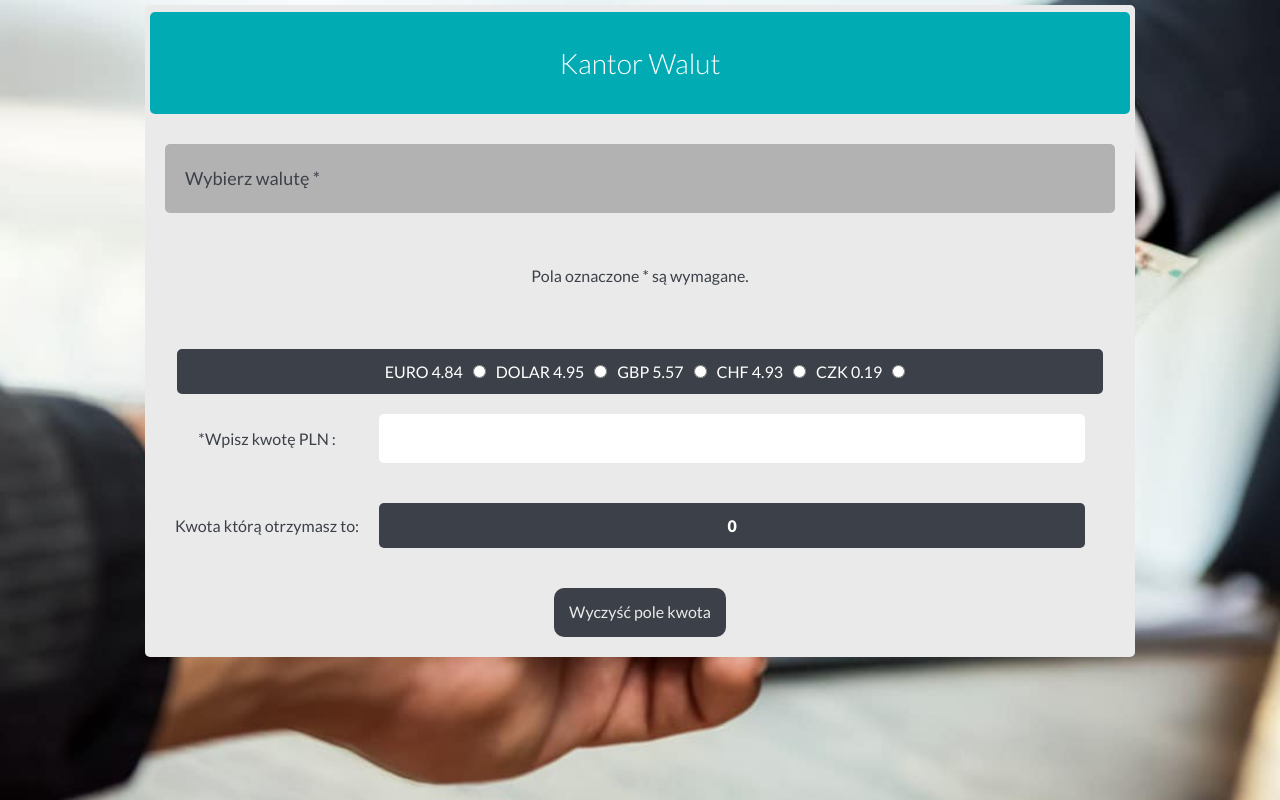
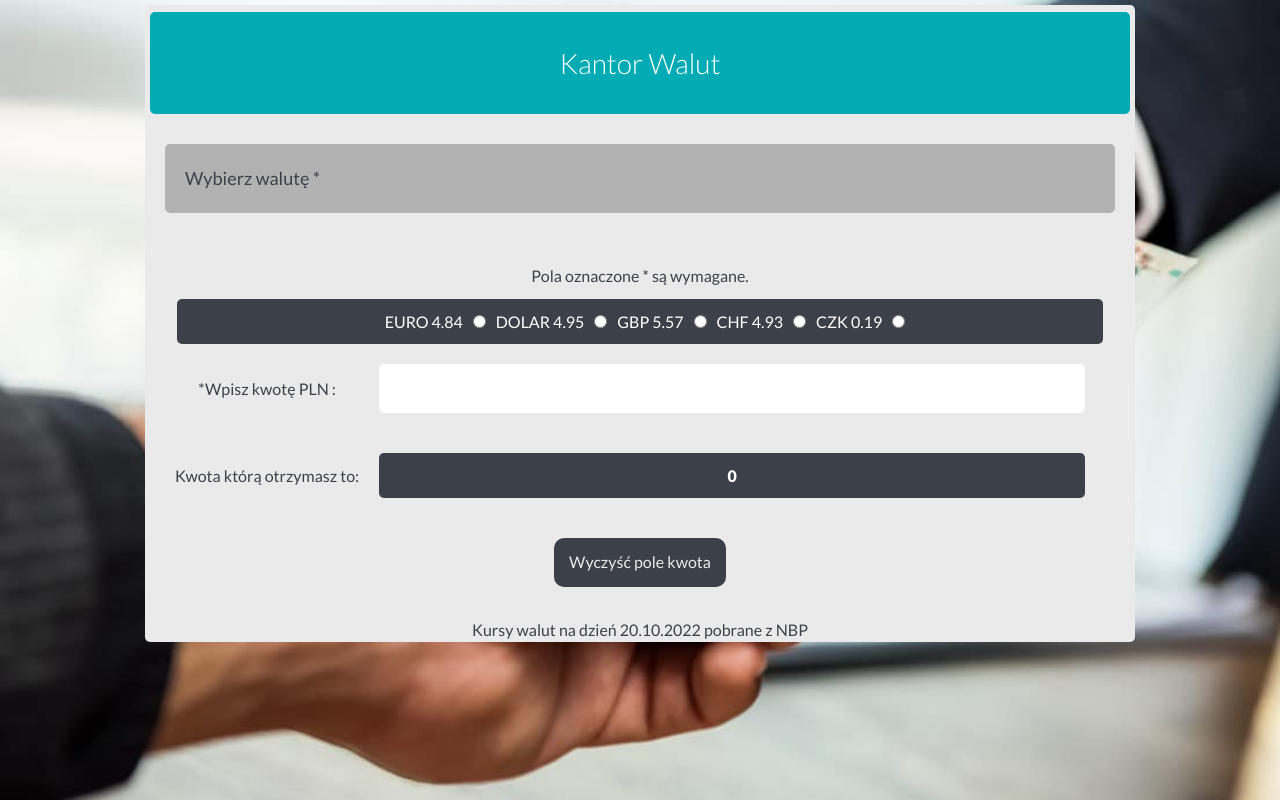
Before and after one commit to arturgajewski/currency-converter-react, a React (Create React App) app: page / in a window 1280 px wide. Built offline with nearby package versions, Linux system fonts and the light colour scheme.

Commit message:
delete unnecessary div and remove <p> in document

```diff
--- a/src/Section/index.js
+++ b/src/Section/index.js
@@ -1,15 +1,14 @@
 import "./style.css";
 
-const Section = ({title,description,body}) => (
+const Section = ({ title, description, information, body }) => (
   <section>
-  <div className="section__title">{title}</div>
-  <p className="section__description">
-    {description}
-  </p>
-  <p className="section__description">
-   {body}
-  </p>
-</section>
+    <div className="section__title">{title}</div>
+    <div className="section__description">
+      {description}
+      {body}
+      {information}
+    </div>
+  </section>
 );
 
 export default Section;
```
